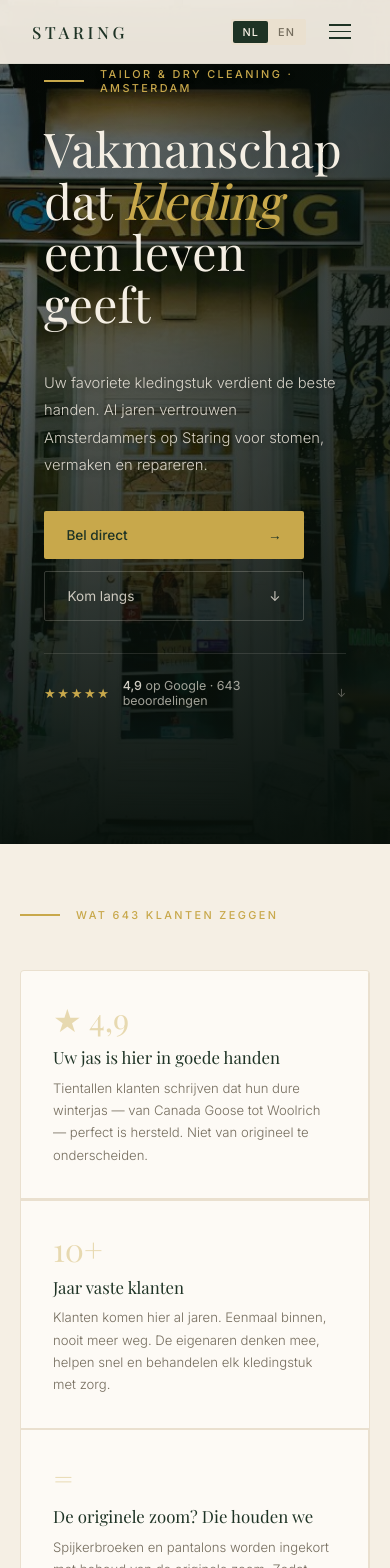
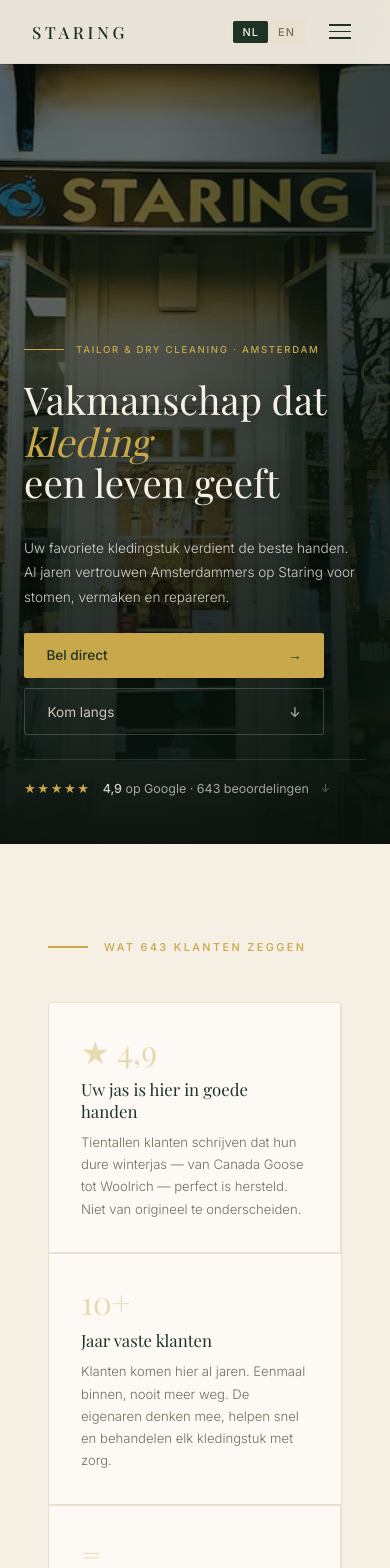
Before and after one commit to sebasvandijck/staring, a Next.js app: page / in a window 390 px wide. Shown: the top 1568 px of the page. Built offline with nearby package versions, Linux system fonts and the light colour scheme; a web font is replaced by a local one.

Commit message:
volledig responsive alle schermen

```diff
--- a/app/globals.css
+++ b/app/globals.css
@@ -37,44 +37,60 @@
 
 .reveal {
   opacity: 0;
-  transform: translateY(28px);
-  transition: opacity 0.75s ease, transform 0.75s ease;
+  transform: translateY(24px);
+  transition: opacity 0.7s ease, transform 0.7s ease;
 }
 .reveal.visible { opacity: 1; transform: translateY(0); }
-.reveal-delay-1 { transition-delay: 0.1s; }
-.reveal-delay-2 { transition-delay: 0.2s; }
-.reveal-delay-3 { transition-delay: 0.3s; }
-.reveal-delay-4 { transition-delay: 0.4s; }
+.reveal-delay-1 { transition-delay: 0.08s; }
+.reveal-delay-2 { transition-delay: 0.16s; }
+.reveal-delay-3 { transition-delay: 0.24s; }
+.reveal-delay-4 { transition-delay: 0.32s; }
 
 .strip-img:hover { transform: scale(1.04); }
 
-/* Mobile */
-@media (max-width: 700px) {
+/* ── TABLET (max 900px) ── */
+@media (max-width: 900px) {
+  .hero-content {
+    grid-template-columns: 1fr !important;
+    gap: 2rem !important;
+  }
+
+  .highlights-grid { grid-template-columns: 1fr 1fr !important; }
+
+  .reviews-desktop { display: none !important; }
+  .reviews-mobile { display: block !important; }
+
+  .services-layout {
+    grid-template-columns: 1fr !important;
+    gap: 2.5rem !important;
+  }
+  .services-image {
+    position: static !important;
+    aspect-ratio: 16/10 !important;
+  }
+
+  .photo-strip {
+    flex-direction: column !important;
+    height: auto !important;
+  }
+  .photo-strip > div {
+    flex: none !important;
+    height: 60vw;
+  }
+
+  .prices-desktop { display: none !important; }
+  .prices-mobile { display: flex !important; }
+
+  .contact-grid { grid-template-columns: 1fr !important; }
+}
+
+/* ── MOBILE (max 600px) ── */
+@media (max-width: 600px) {
   .nav-links { display: none !important; }
   .nav-cta { display: none !important; }
   .hamburger { display: flex !important; }
+
+  .highlights-grid { grid-template-columns: 1fr !important; }
+
+  .photo-strip > div { height: 70vw; }
 }
-
-@media (max-width: 900px) {
-  .hero-content { grid-template-columns: 1fr !important; gap: 2.5rem !important; padding: 0 1.5rem 4rem !important; }
-  .highlights-grid { grid-template-columns: 1fr 1fr !important; }
-  .services-layout { grid-template-columns: 1fr !important; gap: 3rem !important; }
-  .services-image { position: static !important; aspect-ratio: 16/9 !important; }
-  .photo-strip { flex-direction: column !important; height: auto !important; }
-  .photo-strip > div { flex: none !important; height: 55vw; }
-  .contact-grid { grid-template-columns: 1fr !important; }
-
-  /* Reviews */
-  .reviews-desktop { display: none !important; }
-  .reviews-mobile { display: block !important; }
-
-  /* Prices */
-  .prices-desktop { display: none !important; }
-  .prices-mobile { display: flex !important; }
-
-  section { padding: 4rem 1.25rem !important; }
-}
-
-@media (max-width: 500px) {
-  .highlights-grid { grid-template-columns: 1fr !important; }
-}
--- a/components/Hero.tsx
+++ b/components/Hero.tsx
@@ -10,13 +10,12 @@
   return (
     <section style={{
       position: 'relative',
-      height: '100vh', minHeight: '600px',
+      minHeight: '100svh',
       display: 'flex', alignItems: 'flex-end',
       overflow: 'hidden',
     }}>
-      {/* Background image */}
       <Image
-        src="/images/winkel.png"
+        src="/images/winkel2.webp"
         alt="Staring Kledingreparatie & Stomerij, Amsterdam"
         fill
         priority
@@ -24,108 +23,105 @@
         sizes="100vw"
       />
 
-      {/* Overlay */}
+      {/* Strong overlay everywhere */}
       <div style={{
         position: 'absolute', inset: 0,
         background: `
-          linear-gradient(to top, rgba(8,16,10,0.97) 0%, rgba(8,16,10,0.80) 30%, rgba(8,16,10,0.60) 60%, rgba(8,16,10,0.45) 100%),
-          linear-gradient(to left, rgba(8,16,10,0.55) 0%, rgba(8,16,10,0.1) 60%, transparent 100%)
+          linear-gradient(to top, rgba(8,16,10,0.97) 0%, rgba(8,16,10,0.82) 30%, rgba(8,16,10,0.65) 60%, rgba(8,16,10,0.50) 100%),
+          linear-gradient(to left, rgba(8,16,10,0.45) 0%, transparent 60%)
         `,
       }} />
 
       {/* Content */}
       <div style={{
         position: 'relative', zIndex: 2,
-        width: '100%', padding: '0 3rem 5rem',
-        display: 'grid', gridTemplateColumns: '1fr 1fr',
-        gap: '4rem', alignItems: 'end',
-      }}
-        className="hero-content"
-      >
-        {/* Left: title */}
-        <div style={{ maxWidth: '600px' }}>
-          <div style={{ display: 'flex', alignItems: 'center', gap: '1rem', marginBottom: '1.75rem' }}>
+        width: '100%',
+        padding: 'clamp(1.5rem, 4vw, 3rem)',
+        paddingBottom: 'clamp(3rem, 6vw, 5rem)',
+        paddingTop: '80px',
+      }}>
+        {/* Two column on desktop, single on mobile */}
+        <div className="hero-content" style={{
+          display: 'grid',
+          gridTemplateColumns: '1fr 1fr',
+          gap: '3rem',
+          alignItems: 'end',
+          maxWidth: '1200px',
+          margin: '0 auto',
+        }}>
+          {/* Left */}
+          <div>
+            <div style={{ display: 'flex', alignItems: 'center', gap: '0.75rem', marginBottom: '1.5rem' }}>
               <span className="gold-line" />
-            <span style={{
-              fontSize: '0.68rem', fontWeight: 500, letterSpacing: '0.22em',
-              textTransform: 'uppercase', color: 'var(--gold)',
-              textShadow: '0 1px 6px rgba(0,0,0,0.4)',
-            }}>
+              <span style={{ fontSize: 'clamp(0.6rem, 1.5vw, 0.68rem)', fontWeight: 500, letterSpacing: '0.18em', textTransform: 'uppercase', color: 'var(--gold)' }}>
                 {t.hero.eyebrow[lang]}
               </span>
             </div>
             <h1 style={{
               fontFamily: 'var(--font-playfair), serif',
-            fontSize: 'clamp(3rem, 5.5vw, 5.5rem)',
+              fontSize: 'clamp(2.4rem, 6vw, 5.5rem)',
               fontWeight: 400, lineHeight: 1.08,
               color: 'var(--cream)',
-            textShadow: '0 2px 20px rgba(0,0,0,0.35)',
+              textShadow: '0 2px 20px rgba(0,0,0,0.4)',
             }}>
               {t.hero.title1[lang]}{' '}
               <em style={{ fontStyle: 'italic', color: 'var(--gold)' }}>{t.hero.title2[lang]}</em>
-            <br />
-            {t.hero.title3[lang]}
+              <br />{t.hero.title3[lang]}
             </h1>
           </div>
 
-        {/* Right: desc + CTAs + rating */}
-        <div style={{ display: 'flex', flexDirection: 'column', gap: '2rem', paddingBottom: '0.5rem' }}>
+          {/* Right */}
+          <div style={{ display: 'flex', flexDirection: 'column', gap: '1.5rem' }}>
             <p style={{
-            fontSize: '0.92rem', lineHeight: 1.85, fontWeight: 300,
+              fontSize: 'clamp(0.85rem, 2vw, 0.93rem)',
+              lineHeight: 1.8, fontWeight: 300,
               color: 'rgba(245,239,228,0.85)',
-            maxWidth: '300px',
               textShadow: '0 1px 8px rgba(0,0,0,0.3)',
+              maxWidth: '340px',
             }}>
               {t.hero.desc[lang]}
             </p>
 
-          <div style={{ display: 'flex', flexDirection: 'column', gap: '0.75rem', width: '100%', maxWidth: '260px' }}>
+            <div style={{ display: 'flex', flexDirection: 'column', gap: '0.65rem', maxWidth: '300px' }}>
               <a href="tel:0646635556" style={{
                 display: 'flex', alignItems: 'center', justifyContent: 'space-between',
-              padding: '1rem 1.4rem',
+                padding: '0.9rem 1.4rem',
                 background: 'var(--gold)', color: 'var(--green)',
                 fontFamily: 'var(--font-inter), sans-serif',
                 fontSize: '0.85rem', fontWeight: 500,
                 textDecoration: 'none', borderRadius: '2px',
               }}>
-              <span>{t.hero.cta1[lang]}</span>
-              <span>→</span>
+                <span>{t.hero.cta1[lang]}</span><span>→</span>
               </a>
               <a href="#contact" style={{
                 display: 'flex', alignItems: 'center', justifyContent: 'space-between',
-              padding: '1rem 1.4rem',
+                padding: '0.9rem 1.4rem',
                 background: 'transparent', color: 'rgba(245,239,228,0.8)',
                 fontFamily: 'var(--font-inter), sans-serif',
                 fontSize: '0.85rem', fontWeight: 400,
                 textDecoration: 'none', borderRadius: '2px',
                 border: '1px solid rgba(245,239,228,0.2)',
               }}>
-              <span>{t.hero.cta2[lang]}</span>
-              <span>↓</span>
+                <span>{t.hero.cta2[lang]}</span><span>↓</span>
               </a>
             </div>
 
             <a href="#reviews" style={{
               display: 'flex', alignItems: 'center', gap: '0.75rem',
-            paddingTop: '1.5rem',
+              paddingTop: '1.25rem',
               borderTop: '1px solid rgba(245,239,228,0.12)',
               textDecoration: 'none',
-            transition: 'opacity 0.2s',
-          }}
-            onMouseEnter={e => (e.currentTarget.style.opacity = '0.75')}
-            onMouseLeave={e => (e.currentTarget.style.opacity = '1')}
-          >
+            }}>
               <span style={{ color: 'var(--gold)', fontSize: '0.82rem', letterSpacing: '0.12em' }}>★★★★★</span>
               <span style={{ fontSize: '0.78rem', color: 'rgba(245,239,228,0.65)' }}>
                 <strong style={{ color: 'rgba(245,239,228,0.85)', fontWeight: 500 }}>4,9</strong>{' '}
                 {t.hero.rating[lang]}
               </span>
-            <span style={{ fontSize: '0.7rem', color: 'rgba(245,239,228,0.35)', marginLeft: '0.25rem' }}>↓</span>
+              <span style={{ fontSize: '0.7rem', color: 'rgba(245,239,228,0.35)' }}>↓</span>
             </a>
           </div>
         </div>
-
-
+      </div>
     </section>
   )
 }
```
Also changed, not shown: components/Services.tsx (+14 -62 lines). Lines whose indentation alone changed are shown as unchanged.
